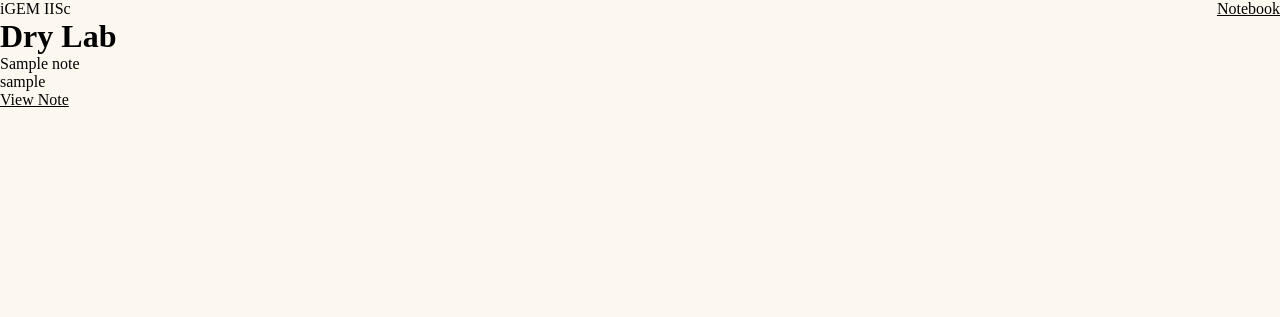
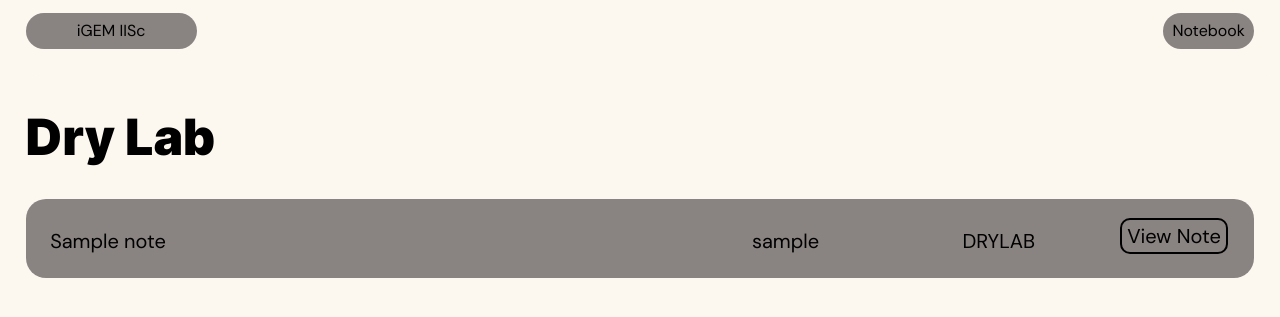
Before and after one commit to nathaishik/igem-2024-website, a Django app: page /notebook/drylab in a window 1280 px wide. Shown: the top 317 px of the page. Run offline with Django 5.2, Linux system fonts and the light colour scheme; tables that the repository leaves empty hold one stand-in row (values such as "Sample post").

Commit message:
notelist.css and notebook.css edited (#3)

```diff
--- a/notebook/models.py
+++ b/notebook/models.py
@@ -5,7 +5,7 @@ import uuid
 # Create your models here.
 def upload_files(instance, filename):
     ext = filename.split('.')[-1]
-    filename = "%s__%s_%s_%s.%s" % (instance.user.username, instance, uuid.uuid4().hex, ext)
+    filename = "%s__%s_%s.%s" % (instance.user.username, instance, uuid.uuid4().hex, ext)
     return "{0}/{1}/{2}".format(instance.notebook, "files", filename)
 
 
--- a/notebook/static/notebook/base.css
+++ b/notebook/static/notebook/base.css
@@ -0,0 +1,60 @@
+body{
+    background-color: var(--bg);
+}
+
+/*h1, h2, h3, h4, h5, h6 {
+    font-family: var(--header-font);
+    font-weight: 900;
+    margin-top: 2%;
+    margin-left: 2%;
+    background-color: var(--bg);
+    border-radius: 15px;
+    padding-top: 2.5%;
+    padding-bottom: 2.5%;
+    text-align: left;
+    color: var(--text);
+    font-size: 50px;
+}*/
+
+input, textarea, button {
+    font-family: inherit;
+}
+
+/* nav */
+nav {
+    display: flex;
+    justify-content: space-between;
+
+    ul {
+        list-style-type: none;
+        margin-top: 1%;
+        margin-right: 2%;
+        background-color: var(--box-color);
+        padding-top: 0.6%;
+        padding-right: 0.75%;
+        padding-left: 0.75%;
+        padding-bottom: 0.6%;
+        border-radius: 25px;
+        a{
+            text-decoration: none;
+        }
+
+    }
+    ul:hover{
+        background-color: var(--hover-color);
+        color: var(--hover-text)
+    }
+
+    .logo{
+        margin-top: 1%;
+        margin-left: 2%;
+        color: var(--text);
+        background-color: var(--box-color);
+        padding-top: 0.6%;
+        padding-right: 4%;
+        padding-left: 4%;
+        padding-bottom: 0.6%;
+        border-radius: 25px;
+        text-align: center;
+    }
+}
--- a/notebook/static/notebook/notebook.css
+++ b/notebook/static/notebook/notebook.css
@@ -0,0 +1,52 @@
+body{
+    background-color: var(--bg);
+}
+
+h1, h2, h3, h4, h5, h6 {
+    font-family: var(--header-font);
+    font-weight: 900;
+    margin-top: 2%;
+    margin-left: 2%;
+    background-color: var(--bg);
+    border-radius: 15px;
+    padding-top: 2.5%;
+    padding-bottom: 2.5%;
+    text-align: left;
+    color: var(--text);
+    font-size: 50px;
+}
+
+input, textarea, button {
+    font-family: inherit;
+}
+
+/* nav */
+/*nav {
+    display: flex;
+    justify-content: space-between;
+
+    ul {
+        list-style-type: none;
+        margin-top: 1%;
+        margin-right: 2%;
+        background-color: var(--box-color);
+        padding-top: 0.6%;
+        padding-right: 0.75%;
+        padding-left: 0.75%;
+        padding-bottom: 0.6%;
+        border-radius: 25px;
+    }
+
+    .logo{
+        margin-top: 1%;
+        margin-left: 2%;
+        color: var(--text);
+        background-color: var(--box-color);
+        padding-top: 0.6%;
+        padding-right: 4%;
+        padding-left: 4%;
+        padding-bottom: 0.6%;
+        border-radius: 25px;
+        text-align: center;
+    }
+}*/
--- /dev/null
+++ b/notebook/static/notebook/notelist.css
@@ -0,0 +1,48 @@
+ul{
+    li{
+        .list{
+        margin-left: 2%;
+        background-color: var(--box-color);
+        margin-right: 2%;
+        padding-top: 1.5%;
+        padding-bottom: 1.5%;
+        border-radius: 20px;
+        div{
+            display: inline-block;
+            font-size: 20px;
+            margin-left: 2%;
+            text-align: center;
+            align-items: center;
+        }
+        div:first-child{
+            inline-size: 50%;
+            text-align: left;
+            overflow-x: hidden;
+        }
+        .name{
+            inline-size: 15%;
+            overflow-x: hidden;
+        }
+        .team{
+            inline-size: 15%;
+            overflow-x: hidden;
+        }
+        .link{
+            overflow: hidden;
+            border: 2px solid var(--text);
+            padding-left: 0.45%;
+            padding-right: 0.45%;
+            padding-top: 0.25%;
+            padding-bottom: 0.25%;
+            border-radius: 10px;
+        }
+        a{
+            text-decoration: none;
+        }
+        .link:hover{
+            background-color: var(--hover-color);
+            color: var(--hover-text);
+        }
+    }
+    }
+}
--- a/notebook/templates/notebook/note.html
+++ b/notebook/templates/notebook/note.html
@@ -9,5 +9,6 @@
 <h1>{{ note.title }}</h1>
 <h3>{{ note.notebook }}</h3>
 <author>{{ note.user.username }}</author>
+<br><br>
 <p>{{ note.content }}</p>
 {% endblock %}
--- a/notebook/templates/notebook/notelist.html
+++ b/notebook/templates/notebook/notelist.html
@@ -1,12 +1,20 @@
-<ul class="notelist">
+{% load static %}
+
+{% block page_style %}
+<link rel="stylesheet" href="{% static 'notebook/notelist.css' %}">
+{% endblock %}
+<ul>
     {% for note in notes %}
         <li>
+            <div class = "list">
             <div>{{ note.title }}</div>
-            <div>{{ note.user }}</div>
-            <div>{{ note.team }}</div>
-            <div>
+            <div class = "name">{{ note.user }}</div>
+            <div class = "team">{{ note.user.team }}</div>
+            <div class = "link">
                 <a href="{% url 'notebook:note' note.id %}">View Note</a>
             </div>
+        </div>
+        <br>
         </li>
     {% empty %}
         <li>No notes have been added yet.</li>
--- a/static/common/common.css
+++ b/static/common/common.css
@@ -32,6 +32,11 @@
     --pri: #0047e0;
     --faded-text: rgba(0, 0, 0, 0.726);
     --text: black;
+    --header-font: 'Inter', sans-serif;
+    --body-font: 'dmSans', sans-serif;
+    --box-color: rgba(94, 88, 88, 0.726);
+    --hover-color: black;
+    --hover-text: white;
 }
 
 @media (prefers-color-scheme: dark) {
@@ -42,6 +47,9 @@
         --text: white;
         --header-font: 'Inter', sans-serif;
         --body-font: 'dmSans', sans-serif;
+        --box-color: rgb(52, 51, 51);
+        --hover-color: beige;
+        --hover-text: black;
     }
 }
 
```
Also changed, not shown: notebook/static/notebook/index.css (+33 -0 lines), notebook/static/notebook/note.css (+80 -0 lines), notebook/templates/notebook/index.html (+6 -5 lines).
